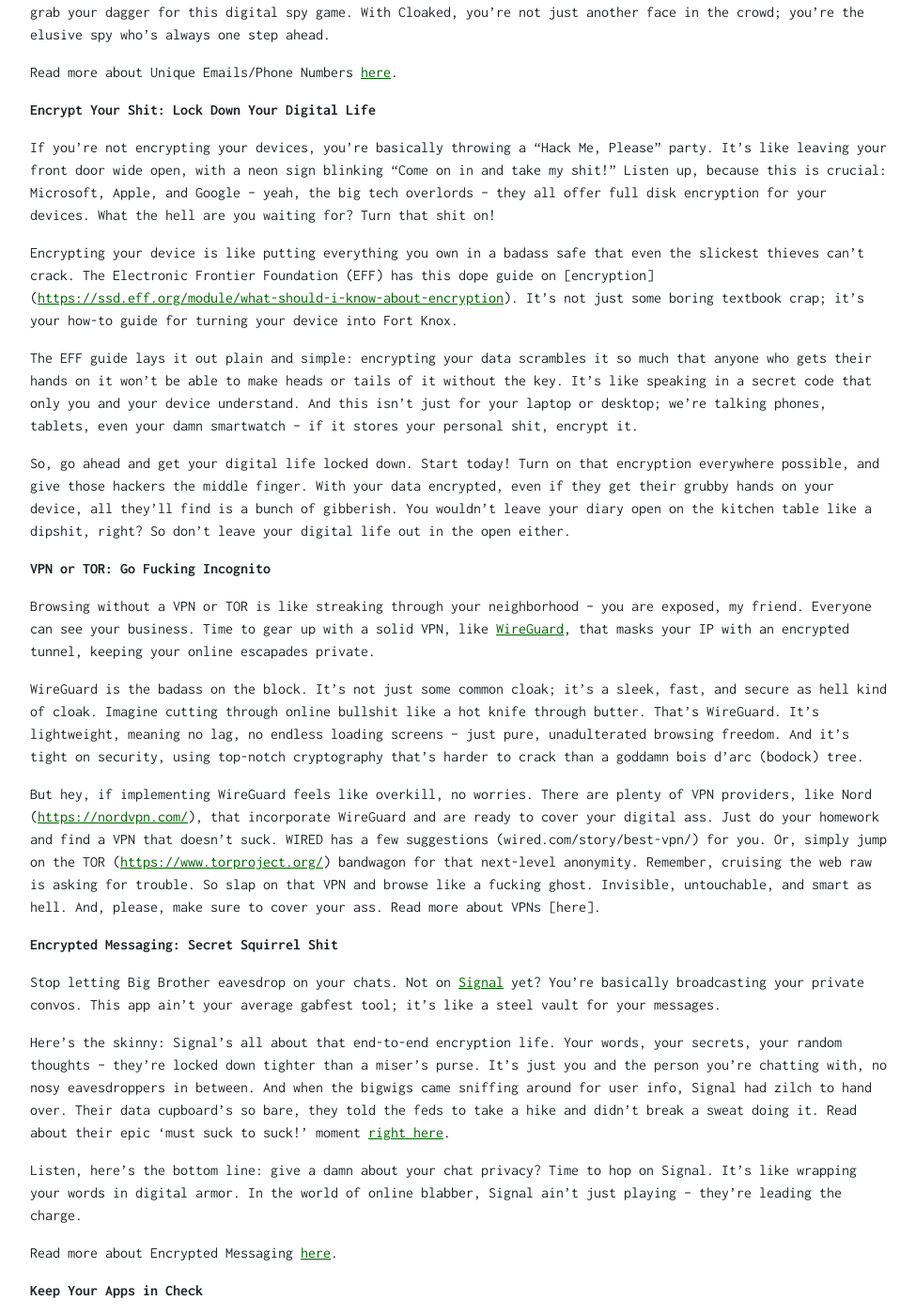
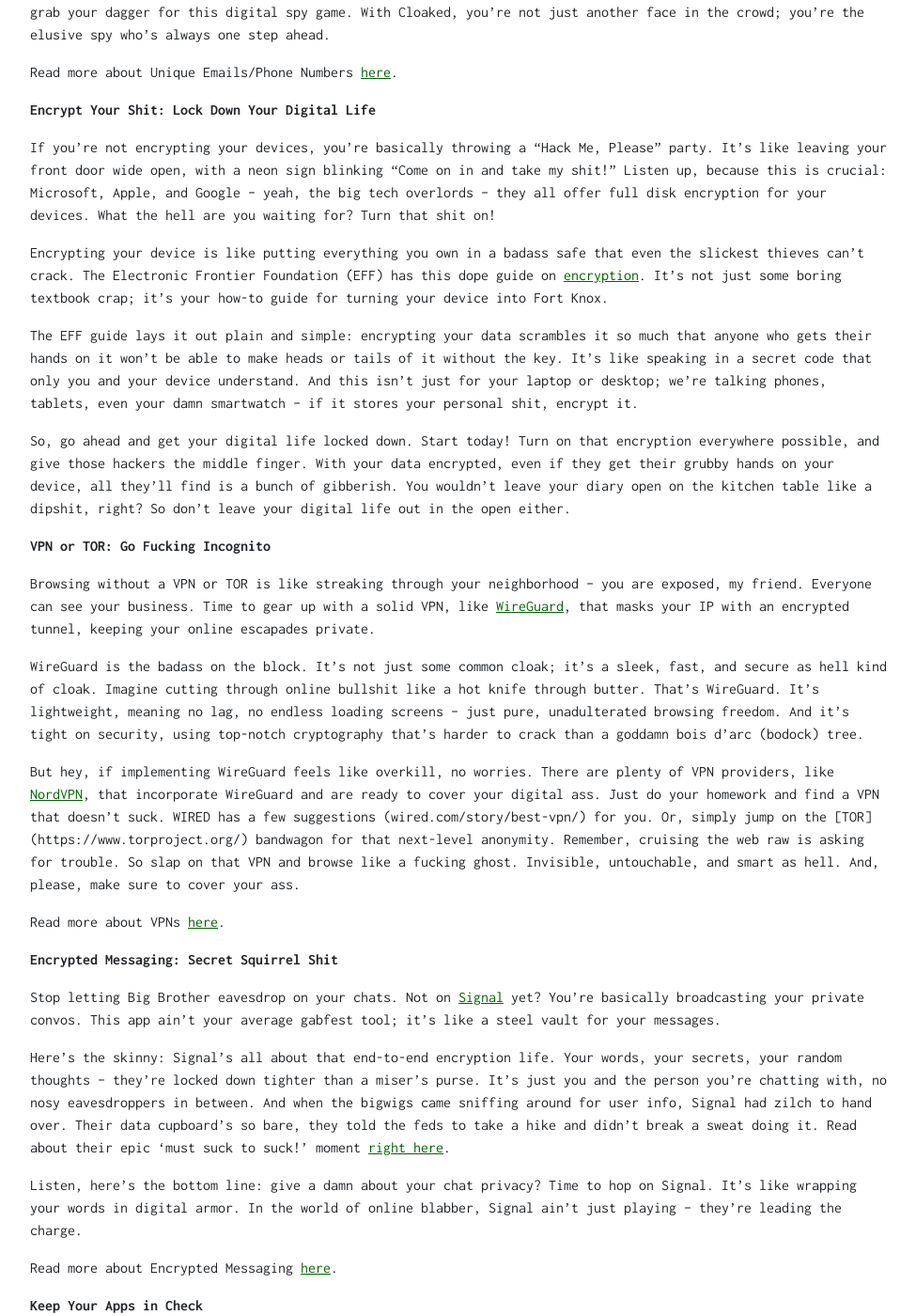
Before and after one commit to beauregardhenry/rougarou, a Jekyll site: the page built from _posts/2024-01-08-rebuilding-your-life-with-privacy.md, in a window 1280 px wide and 1400 px high, scrolled down 2093 px. Shown: the whole window at 94% size, without its empty margins (150-1125 px from the left). Built offline with Jekyll 4.4.1, drawn with Linux system fonts in a browser that asks for light colours.

Commit message:
update formatting Privacy post again

```diff
--- a/_posts/2024-01-08-rebuilding-your-life-with-privacy.md
+++ b/_posts/2024-01-08-rebuilding-your-life-with-privacy.md
@@ -55,7 +55,7 @@
 
 If you're not encrypting your devices, you're basically throwing a "Hack Me, Please" party. It's like leaving your front door wide open, with a neon sign blinking "Come on in and take my shit!" Listen up, because this is crucial: Microsoft, Apple, and Google – yeah, the big tech overlords – they all offer full disk encryption for your devices. What the hell are you waiting for? Turn that shit on!
 
-Encrypting your device is like putting everything you own in a badass safe that even the slickest thieves can't crack. The Electronic Frontier Foundation (EFF) has this dope guide on [encryption] (<https://ssd.eff.org/module/what-should-i-know-about-encryption>). It's not just some boring textbook crap; it's your how-to guide for turning your device into Fort Knox.
+Encrypting your device is like putting everything you own in a badass safe that even the slickest thieves can't crack. The Electronic Frontier Foundation (EFF) has this dope guide on [encryption](https://ssd.eff.org/module/what-should-i-know-about-encryption). It's not just some boring textbook crap; it's your how-to guide for turning your device into Fort Knox.
 
 The EFF guide lays it out plain and simple: encrypting your data scrambles it so much that anyone who gets their hands on it won't be able to make heads or tails of it without the key. It's like speaking in a secret code that only you and your device understand. And this isn't just for your laptop or desktop; we're talking phones, tablets, even your damn smartwatch – if it stores your personal shit, encrypt it.
 
@@ -67,13 +67,14 @@
 
 WireGuard is the badass on the block. It's not just some common cloak; it's a sleek, fast, and secure as hell kind of cloak. Imagine cutting through online bullshit like a hot knife through butter. That's WireGuard. It's lightweight, meaning no lag, no endless loading screens – just pure, unadulterated browsing freedom. And it's tight on security, using top-notch cryptography that's harder to crack than a goddamn bois d’arc (bodock) tree.
 
-But hey, if implementing WireGuard feels like overkill, no worries. There are plenty of VPN providers, like Nord (<https://nordvpn.com/>), that incorporate WireGuard and are ready to cover your digital ass. Just do your homework and find a VPN that doesn't suck. WIRED has a few suggestions (wired.com/story/best-vpn/) for you. Or, simply jump on the TOR (<https://www.torproject.org/>) bandwagon for that next-level anonymity.
+But hey, if implementing WireGuard feels like overkill, no worries. There are plenty of VPN providers, like [NordVPN](https://nordvpn.com/), that incorporate WireGuard and are ready to cover your digital ass. Just do your homework and find a VPN that doesn't suck. WIRED has a few suggestions (wired.com/story/best-vpn/) for you. Or, simply jump on the [TOR] (https://www.torproject.org/) bandwagon for that next-level anonymity.
 Remember, cruising the web raw is asking for trouble. So slap on that VPN and browse like a fucking ghost. Invisible, untouchable, and smart as hell. And, please, make sure to cover your ass.
-Read more about VPNs [here].
+
+Read more about VPNs [here](https://www.rougarou.io).
 
 **Encrypted Messaging: Secret Squirrel Shit**
 
-Stop letting Big Brother eavesdrop on your chats. Not on [Signal](<https://www.signal.org>) yet? You're basically broadcasting your private convos. This app ain't your average gabfest tool; it's like a steel vault for your messages.
+Stop letting Big Brother eavesdrop on your chats. Not on [Signal](https://www.signal.org) yet? You're basically broadcasting your private convos. This app ain't your average gabfest tool; it's like a steel vault for your messages.
 
 Here's the skinny: Signal's all about that end-to-end encryption life. Your words, your secrets, your random thoughts – they're locked down tighter than a miser's purse. It's just you and the person you're chatting with, no nosy eavesdroppers in between.
 And when the bigwigs came sniffing around for user info, Signal had zilch to hand over. Their data cupboard's so bare, they told the feds to take a hike and didn't break a sweat doing it. Read about their epic 'must suck to suck!' moment [right here](<https://www.signal.org/bigbrother/central-california-grand-jury>).
```
